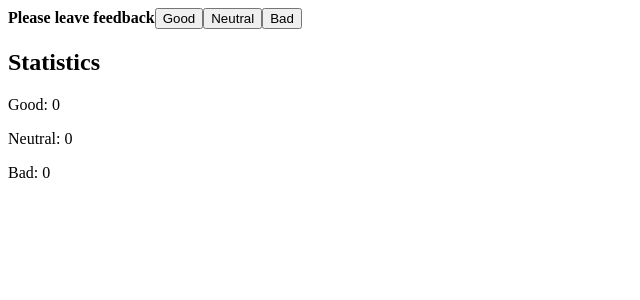
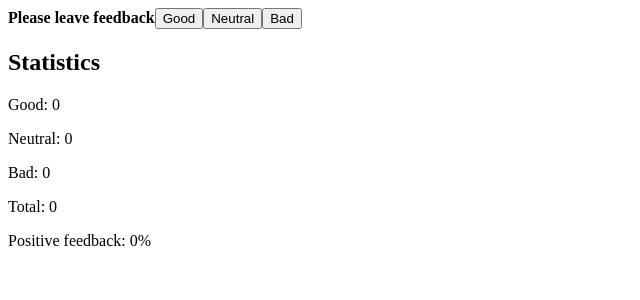
Before and after one commit to Rostyslav-Zahorulko/goit-react-hw-02-feedback, a React (Create React App) app: page / in a window 1280 px wide. Shown: the top 300 px of the page, without its empty margins (0-640 px from the left). Built offline with nearby package versions, Linux system fonts and the light colour scheme.

Commit message:
виконує завдання кроку 2

```diff
--- a/src/App.js
+++ b/src/App.js
@@ -9,6 +9,7 @@
 
   handleClickGoodBtn = () => {
     this.setState(prevState => ({ good: prevState.good + 1 }));
+    console.log(0 / 5);
   };
 
   handleClickNeutralBtn = () => {
@@ -18,6 +19,17 @@
   handleClickBadBtn = () => {
     this.setState(prevState => ({ bad: prevState.bad + 1 }));
   };
+
+  countTotalFeedback = () =>
+    this.state.good + this.state.neutral + this.state.bad;
+
+  countPositiveFeedbackPercentage = () =>
+    Math.round((this.state.good / this.countTotalFeedback()) * 100);
+
+  setInitialPositiveFeedbackPercentage = () =>
+    this.countTotalFeedback() === 0
+      ? 0
+      : this.countPositiveFeedbackPercentage();
 
   render() {
     return (
@@ -39,6 +51,8 @@
         <p>Good: {this.state.good}</p>
         <p>Neutral: {this.state.neutral}</p>
         <p>Bad: {this.state.bad}</p>
+        <p>Total: {this.countTotalFeedback()}</p>
+        <p>Positive feedback: {this.setInitialPositiveFeedbackPercentage()}%</p>
       </div>
     );
   }
```
